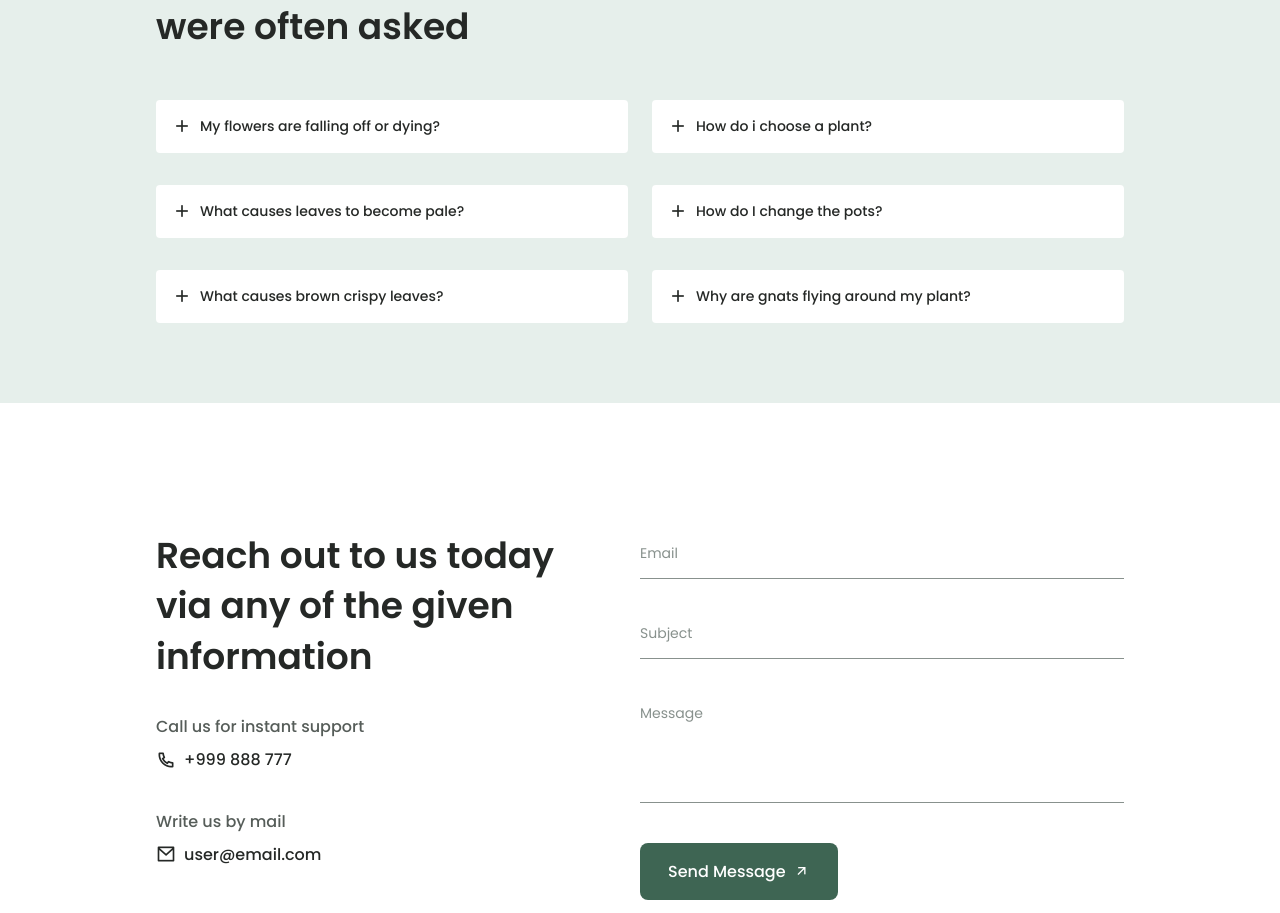
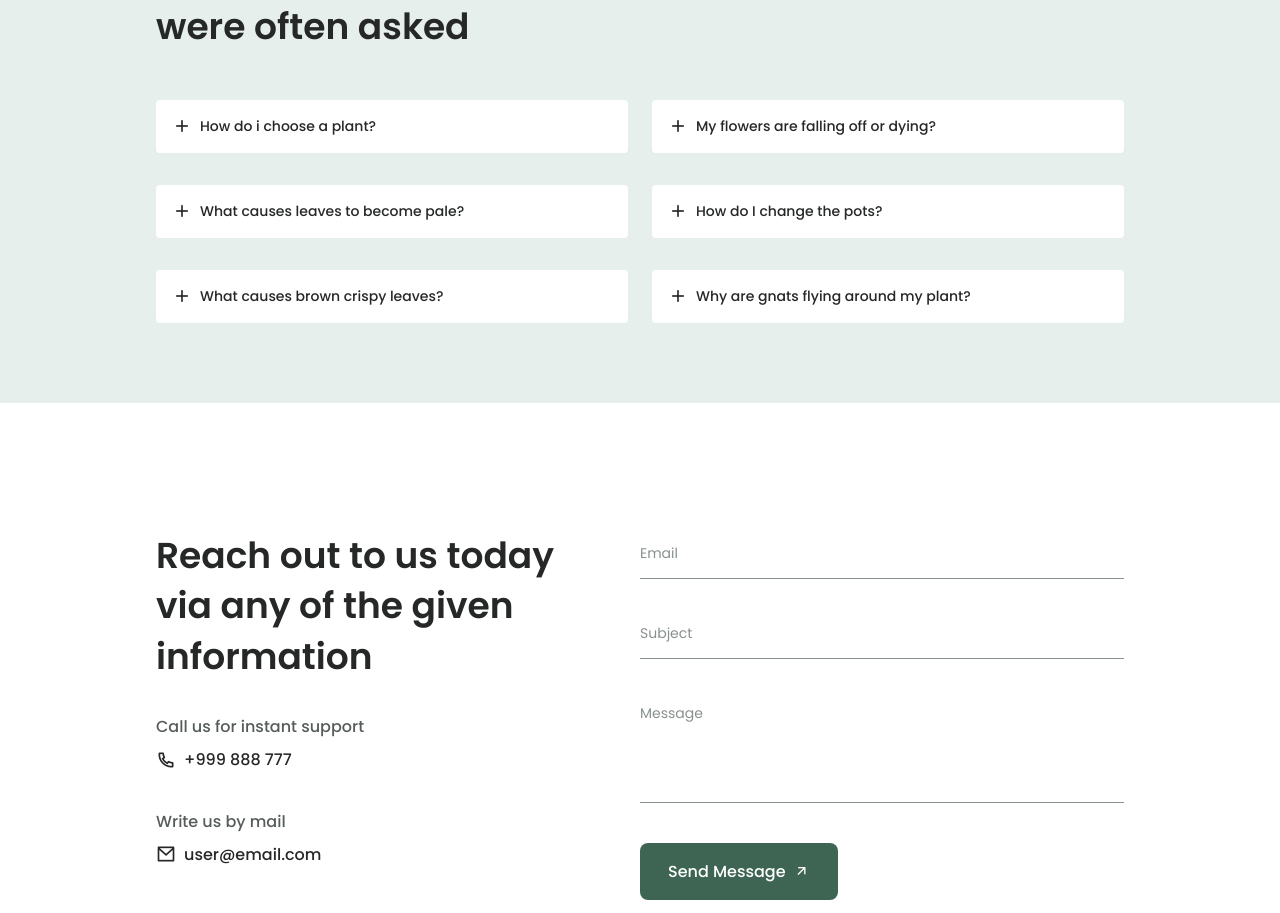
Before and after one commit to JesielPalacios/plantex, a React (Create React App) app: page / in a window 1280 px wide. Shown: the part 3130-4043 px from the top of the page. Built offline with nearby package versions, Linux system fonts and the light colour scheme.

Commit message:
Add latest changes for Questions component

```diff
--- a/src/components/Home/components/Questions/Question.js
+++ b/src/components/Home/components/Questions/Question.js
@@ -15,11 +15,23 @@ export const Question = ({ question_title, question_description, id }) => {
     // console.log(tag)
     // element.scrollIntoView({ behavior: 'smooth' })
 
+    console.log(element.current.getBoundingClientRect())
+
+    // if (accordion) {
+    //   showAccordion()
+    //   content.current.removeAttribute('style')
+    //   element.current.classList.remove('accordion-open')
+    //   // content.current.style.height = 24 + 'px'
+    // } else {
+    //   content.current.style.height =
+    //     element.current.getBoundingClientRect().height + 'px'
+    // }
+
     if (accordion) {
-      content.current.style.height =
-        element.current.getBoundingClientRect().height + 'px'
+      showAccordion()
+      content.current.removeAttribute('style')
     } else {
-      content.current.style.height = 24 + 'px'
+      content.current.style.height = content.current.scrollHeight + 'px'
     }
   }
 
--- a/src/core/router/routes.js
+++ b/src/core/router/routes.js
@@ -23,7 +23,7 @@ export const routes = [
 
 export const questions = [
   {
-    question_title: 'My flowers are falling off or dying?',
+    question_title: 'How do i choose a plant?',
     question_description:
       'Plants are easy way to add color energy and transform your space but which planet is for you. Choosing the right plant.'
   },
@@ -41,9 +41,51 @@ export const questions = [
 
 export const questions2 = [
   {
-    question_title: 'How do i choose a plant?',
-    question_description:
-      'Plants are easy way to add color energy and transform your space but which planet is for you. Choosing the right plant.'
+    question_title: 'My flowers are falling off or dying?',
+    question_description: `Plants are easy way to add color energy and transform your space but which planet is for you.Choosing the right plant.
+      Plants are easy way to add color energy and transform your space but which planet is for you.Choosing the right plant.
+      Plants are easy way to add color energy and transform your space but which planet is for you.Choosing the right plant.
+      Plants are easy way to add color energy and transform your space but which planet is for you.Choosing the right plant.
+      Plants are easy way to add color energy and transform your space but which planet is for you.Choosing the right plant.
+      Plants are easy way to add color energy and transform your space but which planet is for you.Choosing the right plant.
+      Plants are easy way to add color energy and transform your space but which planet is for you.Choosing the right plant.
+      Plants are easy way to add color energy and transform your space but which planet is for you.Choosing the right plant.
+      Plants are easy way to add color energy and transform your space but which planet is for you.Choosing the right plant.
+      Plants are easy way to add color energy and transform your space but which planet is for you.Choosing the right plant.
+      Plants are easy way to add color energy and transform your space but which planet is for you.Choosing the right plant.
+      Plants are easy way to add color energy and transform your space but which planet is for you.Choosing the right plant.
+      Plants are easy way to add color energy and transform your space but which planet is for you.Choosing the right plant.
+      Plants are easy way to add color energy and transform your space but which planet is for you.Choosing the right plant.
+      Plants are easy way to add color energy and transform your space but which planet is for you.Choosing the right plant.
+      Plants are easy way to add color energy and transform your space but which planet is for you.Choosing the right plant.
+      Plants are easy way to add color energy and transform your space but which planet is for you.Choosing the right plant.
+      Plants are easy way to add color energy and transform your space but which planet is for you.Choosing the right plant.
+      Plants are easy way to add color energy and transform your space but which planet is for you.Choosing the right plant.
+      Plants are easy way to add color energy and transform your space but which planet is for you.Choosing the right plant.
+      Plants are easy way to add color energy and transform your space but which planet is for you.Choosing the right plant.
+      Plants are easy way to add color energy and transform your space but which planet is for you.Choosing the right plant.
+      Plants are easy way to add color energy and transform your space but which planet is for you.Choosing the right plant.
+      Plants are easy way to add color energy and transform your space but which planet is for you.Choosing the right plant.
+      Plants are easy way to add color energy and transform your space but which planet is for you.Choosing the right plant.
+      Plants are easy way to add color energy and transform your space but which planet is for you.Choosing the right plant.
+      Plants are easy way to add color energy and transform your space but which planet is for you.Choosing the right plant.
+      Plants are easy way to add color energy and transform your space but which planet is for you.Choosing the right plant.
+      Plants are easy way to add color energy and transform your space but which planet is for you.Choosing the right plant.
+      Plants are easy way to add color energy and transform your space but which planet is for you.Choosing the right plant.
+      Plants are easy way to add color energy and transform your space but which planet is for you.Choosing the right plant.
+      Plants are easy way to add color energy and transform your space but which planet is for you.Choosing the right plant.
+      Plants are easy way to add color energy and transform your space but which planet is for you.Choosing the right plant.
+      Plants are easy way to add color energy and transform your space but which planet is for you.Choosing the right plant.
+      Plants are easy way to add color energy and transform your space but which planet is for you.Choosing the right plant.
+      Plants are easy way to add color energy and transform your space but which planet is for you.Choosing the right plant.
+      Plants are easy way to add color energy and transform your space but which planet is for you.Choosing the right plant.
+      Plants are easy way to add color energy and transform your space but which planet is for you.Choosing the right plant.
+      Plants are easy way to add color energy and transform your space but which planet is for you.Choosing the right plant.
+      Plants are easy way to add color energy and transform your space but which planet is for you.Choosing the right plant.
+      Plants are easy way to add color energy and transform your space but which planet is for you.Choosing the right plant.
+      Plants are easy way to add color energy and transform your space but which planet is for you.Choosing the right plant.
+      Plants are easy way to add color energy and transform your space but which planet is for you.Choosing the right plant.
+      Plants are easy way to add color energy and transform your space but which planet is for you.Choosing the right plant.`
   },
   {
     question_title: 'How do I change the pots?',
```
Also changed, not shown: 1 other file (tests, documents, lock files or other folders).
